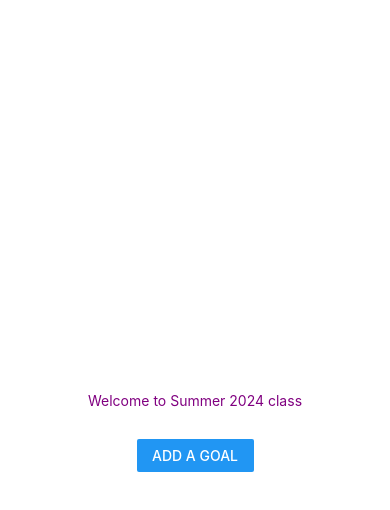
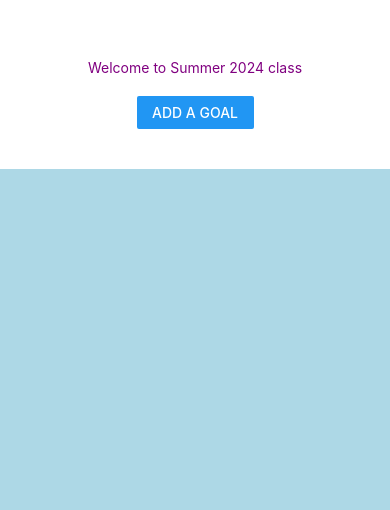
Before and after one commit to Liting-Zhou/summer24, a React Native app: screen / in a window 390 px wide. Shown: the top 510 px of the page. Built offline with nearby package versions, Linux system fonts and the light colour scheme.

Commit message:
add flex to children of App.js

```diff
--- a/App.js
+++ b/App.js
@@ -1,5 +1,12 @@
 import { StatusBar } from "expo-status-bar";
-import { StyleSheet, Text, TextInput, View, Button } from "react-native";
+import {
+  StyleSheet,
+  Text,
+  TextInput,
+  View,
+  Button,
+  SafeAreaView,
+} from "react-native";
 import React, { useState } from "react";
 import Header from "./components/Header";
 import Input from "./components/Input";
@@ -14,14 +21,12 @@
   };
 
   return (
-    <View style={styles.container}>
+    <SafeAreaView style={styles.container}>
+      <View style={styles.topContainer}>
         <Header name={appName}>
           {/* <Text>children1</Text> */}
           {/* <Text>children2</Text> */}
         </Header>
-      <Input inputHandler={handleInputData} isModalVisible={modalVisible} />
-      <Text style={styles.textStyle}>{receivedText}</Text>
-      <StatusBar style="auto" />
         <View style={styles.buttonStyle}>
           <Button
             title="Add a goal"
@@ -31,6 +36,12 @@
           />
         </View>
       </View>
+      <Input inputHandler={handleInputData} isModalVisible={modalVisible} />
+      <View style={styles.bottomContainer}>
+        <Text style={styles.textStyle}>{receivedText}</Text>
+      </View>
+      <StatusBar style="auto" />
+    </SafeAreaView>
   );
 }
 
@@ -38,7 +49,7 @@
   container: {
     flex: 1,
     backgroundColor: "#fff",
-    alignItems: "center",
+    // alignItems: "center",
     justifyContent: "center",
   },
   textStyle: {
@@ -46,6 +57,16 @@
   },
   buttonStyle: {
     width: "30%",
-    marginTop: 10,
+    // marginTop: 5,
+  },
+  topContainer: {
+    flex: 1,
+    alignItems: "center",
+    justifyContent: "center",
+  },
+  bottomContainer: {
+    flex: 4,
+    backgroundColor: "lightblue",
+    alignItems: "center",
   },
 });
--- a/components/Header.js
+++ b/components/Header.js
@@ -5,7 +5,7 @@
   // console.log("Header 5:" props);
   return (
     <View style={styles.container}>
-      <Text style={styles.text}>Welcome to {props.name}</Text>
+      <Text style={styles.textStyle}>Welcome to {props.name}</Text>
       {props.children}
     </View>
   );
@@ -15,7 +15,7 @@
   container: {
     borderColor: "purple",
   },
-  text: {
+  textStyle: {
     color: "purple",
     padding: 20,
   },
```
Lines whose indentation alone changed are shown as unchanged.
